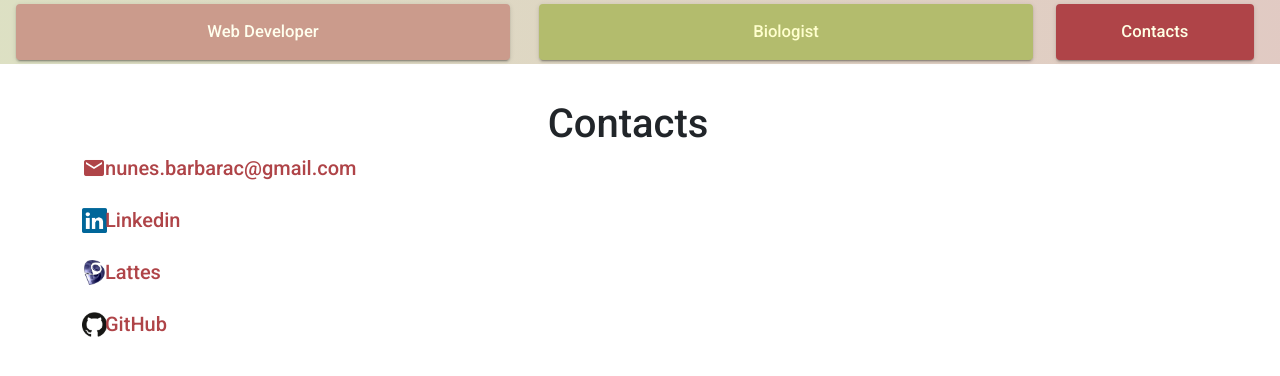
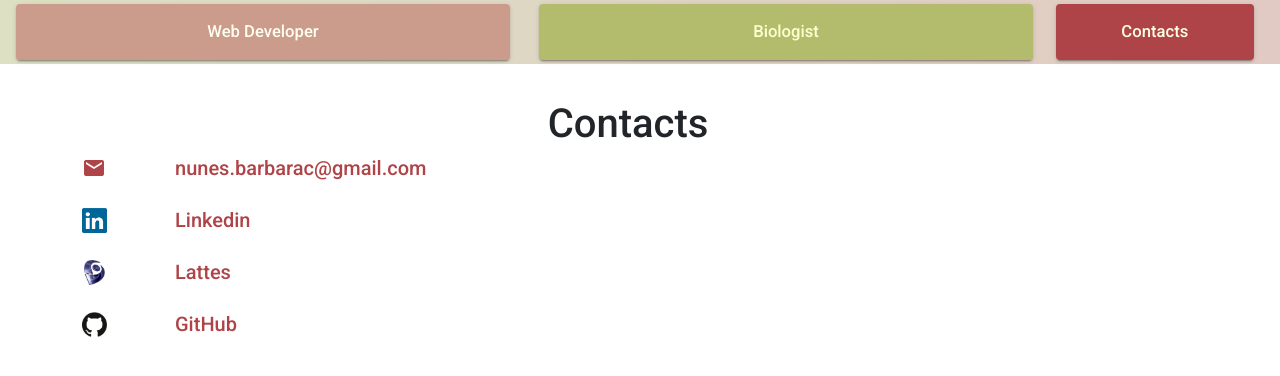
Before and after one commit to BarbaraCristinaNunes/portifolio-angular, an Angular app: page /contact in a window 1280 px wide. Shown: the top 376 px of the page. Built offline with nearby package versions, Linux system fonts and the light colour scheme.

Commit message:
Update contact.component.css

```diff
--- a/src/app/pages/contact/contact.component.css
+++ b/src/app/pages/contact/contact.component.css
@@ -9,12 +9,12 @@
 
 .personalContact{
     padding-bottom: 20px;
-    margin-left: -70px;
+    /* margin-left: -70px; */
 }
 
-.socialMediaName{
+/* .socialMediaName{
     margin-left: -70px;
-}
+} */
 
 .socialMedia{
     padding-bottom: 20px;
```
